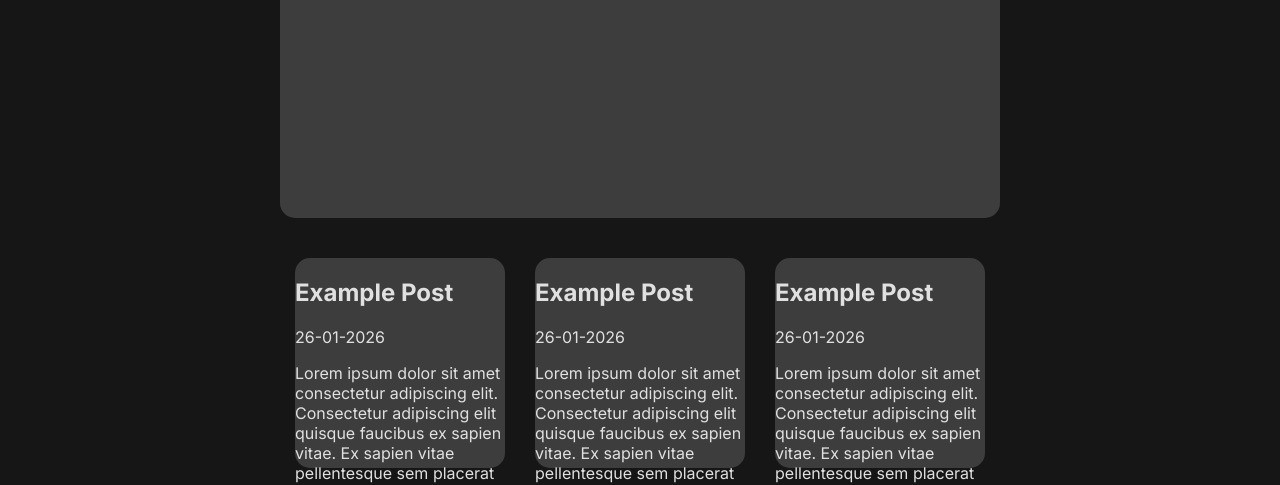
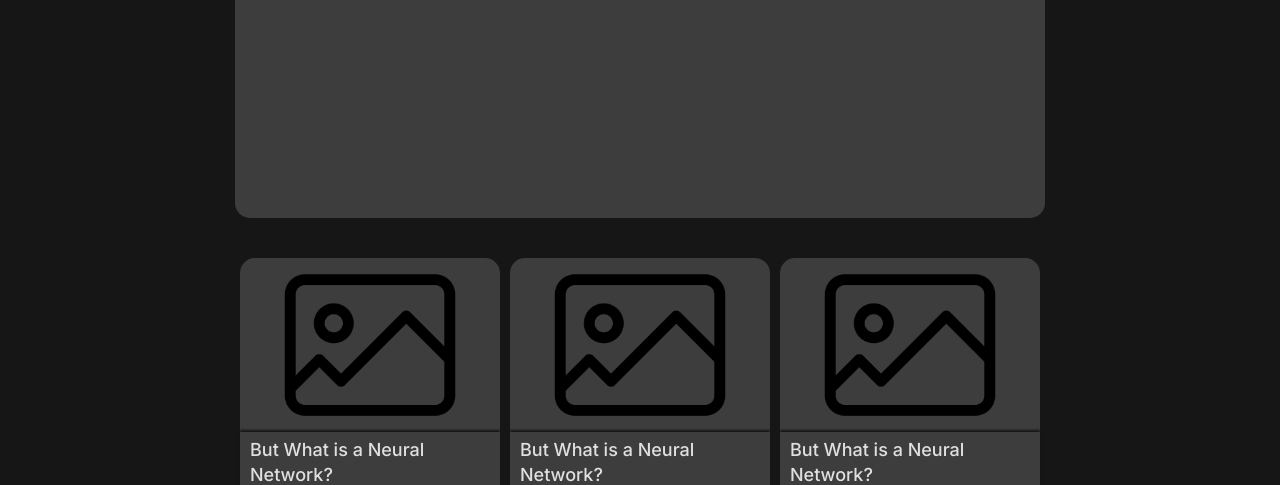
Before and after one commit to jessiam06/Blog, a plain HTML site: page index.html in a window 1280 px wide. Shown: the part 407-892 px from the top of the page. Drawn offline with Linux system fonts and the light colour scheme.

Commit message:
Fixed formatting for the metadata and thumbnail. Added a placeholder for empty thumbnails. Perhaps text sizes and font weights could still use some tweaking. Next step is to code review ans star working on the site generator.

```diff
--- a/posts.json
+++ b/posts.json
@@ -1,8 +1,8 @@
 [
     {
-        "title": "Example Post",
-        "date" : "26-01-2026",
-        "description" : "Lorem ipsum dolor sit amet consectetur adipiscing elit. Consectetur adipiscing elit quisque faucibus ex sapien vitae. Ex sapien vitae pellentesque sem placerat in id. Placerat in id cursus mi pretium tellus duis. Pretium tellus duis convallis tempus leo eu aenean.",
+        "title": "But What is a Neural Network?",
+        "date" : "26th Jan 2026",
+        "description" : "Lorem ipsum dolor sit amet consectetur adipiscing elit. Consectetur adipiscing elit quisque faucibus ex sapien vitae. ",
         "thumbnail" : "/Assets/no_image_found.png",
         "readtime" : "6 min",
         "tags" : ["math", "deepdive"]
--- a/script.js
+++ b/script.js
@@ -18,28 +18,39 @@ class PostCard {
     render () {
         // Render the Post
 
+        // thumbnail
+        const thumbnail_container = document.createElement("div");
+        const thumbnail = document.createElement("img");
+        thumbnail_container.className = "post-thumbnail"
+        thumbnail.src = this.thumbnail;
+        thumbnail_container.appendChild(thumbnail);
+
+        // metadata
+        const metadata = document.createElement("div");
+        metadata.className = "metadata";
+
+        //metadata_grid
+        const metadata_grid = document.createElement("div");
+        metadata_grid.className = "metadata_grid";
+
+
         // title
-        const h2 = document.createElement("h2");
-        h2.textContent = this.title;
+        const title = document.createElement("h2");
+        title.className = "post-title";
+        title.textContent = this.title;
 
-        //date
-        const date = document.createElement("time");
-        date.textContent = this.date;
+        //date and read time
+        const date_and_readtime = document.createElement("time");
+        date_and_readtime.className = "post-date";
+        date_and_readtime.textContent = this.date + " | " + this.readtime;
 
         // description
         const desc = document.createElement("p");
+        desc.className = "post-desc";
         desc.textContent = this.description;
 
-        // thumbnail
-        const thumbnail = document.createElement("img");
-        thumbnail.src = this.thumbnail;
-
-        // read time
-        const read_time = document.createElement("p");
-        read_time.textContent = this.readtime;
-
-
-        this.el.append(h2,date,desc);
+        metadata.append(title,date_and_readtime);
+        this.el.append(thumbnail_container,metadata);
     }
 }
 
--- a/styles.css
+++ b/styles.css
@@ -6,6 +6,11 @@ body{
 
 h1{
     font-size: 45px;margin-bottom: 0;
+}
+
+img{
+    width: 100%;
+    object-fit: cover;
 }
 
 .title{
@@ -47,16 +52,16 @@ h1{
 }
 
 .page{
-    max-width: 720px;
+    max-width: 810px;
     margin:0 auto;
     padding: 24px;
 }
 
 .post-grid{
-    max-width: 720px;
+    max-width: 810px;
     display: grid;
     grid-template-columns: 1fr 1fr 1fr;
-    row-gap: 25px;
+    row-gap: 15px;
     margin:0 auto;
     justify-items: center;
 }
@@ -72,7 +77,51 @@ h1{
 
 .post-card{
     background-color: #3D3D3D;
-    width: 210px;
-    height: 210px;
+    width: 260px;
+    height: 260px;
     border-radius: 15px;
+    display: grid;
+    grid-template-rows: 2fr 1fr;
 }
+
+
+.post-thumbnail{
+    border-top-left-radius: 15px;
+    border-top-right-radius: 15px;
+    overflow: hidden;
+}
+
+.post-thumbnail img {
+    width: 100%;
+    height: 100%;
+    object-fit: contain;
+}
+
+.metadata{
+    box-shadow: 0px -2px 2px #161616;
+    min-width: 0;
+    padding-left: 10px;
+    display: grid;
+    grid-template-rows: 2fr 1fr;
+}
+
+.post-title{
+    font-size: 18px;
+    font-weight: 500;
+    line-height: 1.4;
+
+    line-clamp: 2;
+    display: -webkit-box;
+    -webkit-line-clamp: 2;
+    -webkit-box-orient: vertical;
+    overflow: hidden;
+    overflow-wrap: break-word;
+
+    margin-top: 5px;
+    margin-bottom: 0px;
+    min-width: 0;
+}
+
+.post-readtime{
+    margin: 0;
+}
```
